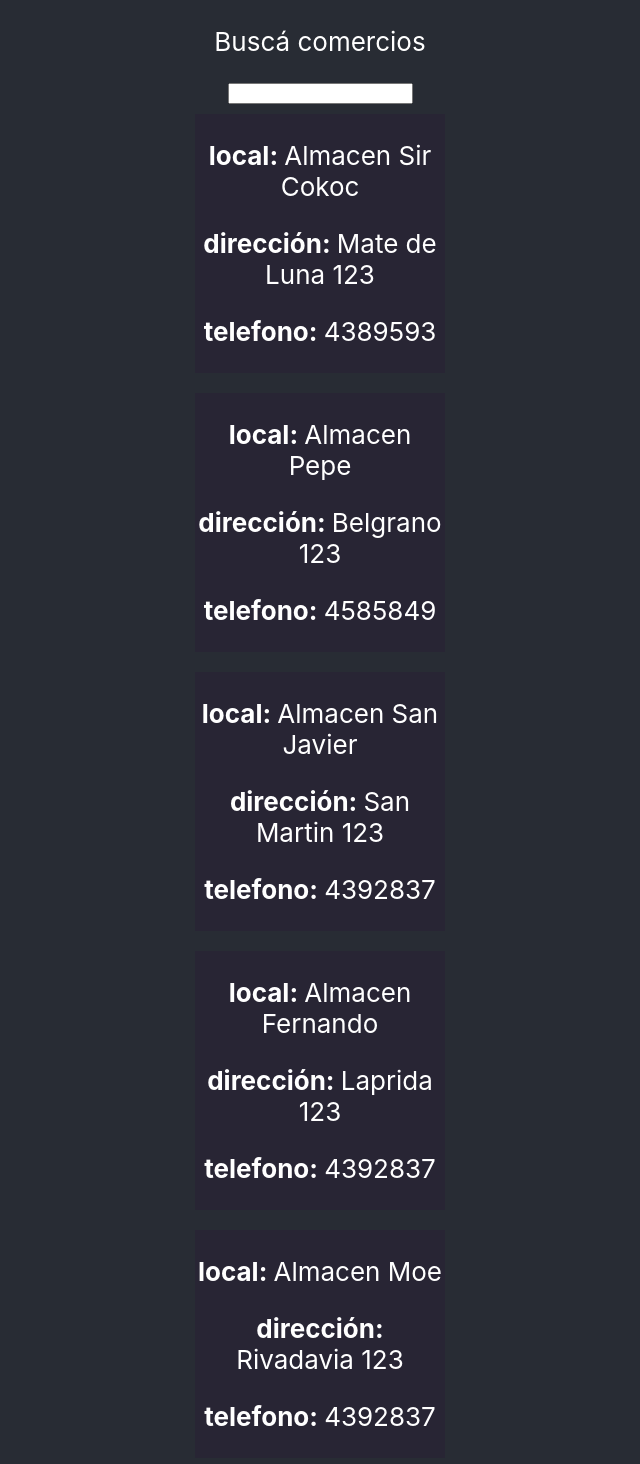
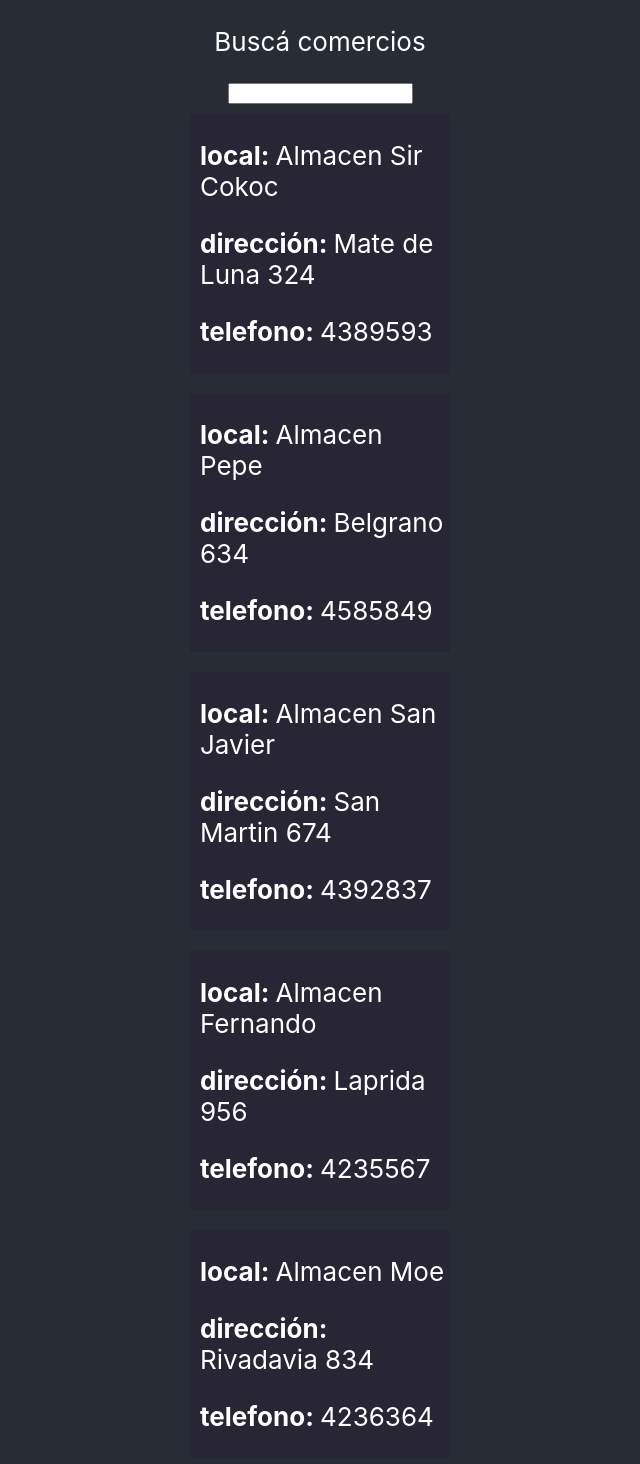
Before and after one commit to alexlecco/compra-desde-casa, a React (Create React App) app: page / in a window 1280 px wide. Shown: the top 1464 px of the page, without its empty margins (320-960 px from the left). Built offline with nearby package versions, Linux system fonts and the light colour scheme.

Commit message:
Modify data.json and alignment in StoreCard

```diff
--- a/src/App.css
+++ b/src/App.css
@@ -41,4 +41,6 @@
   background-color: #282534;
   width: 250px;
   margin: 10px 0;
+  text-align: left;
+  padding-left: 10px;
 }
--- a/src/data.json
+++ b/src/data.json
@@ -3,7 +3,7 @@
         "id": 0,
         "cuit": 123,
         "name": "Almacen Sir Cokoc",
-        "address": "Mate de Luna 123",
+        "address": "Mate de Luna 324",
         "email": "sircokoc@gmail.com",
         "phone": "4389593",
         "cellphone": "3813768594",
@@ -16,7 +16,7 @@
         "id": 1,
         "cuit": 123,
         "name": "Almacen Pepe",
-        "address": "Belgrano 123",
+        "address": "Belgrano 634",
         "email": "almacenpepe@gmail.com",
         "phone": "4585849",
         "cellphone": "3813059384",
@@ -29,7 +29,7 @@
         "id": 2,
         "cuit": 123,
         "name": "Almacen San Javier",
-        "address": "San Martin 123",
+        "address": "San Martin 674",
         "email": "sanjavier@gmail.com",
         "phone": "4392837",
         "cellphone": "3813304958",
@@ -42,9 +42,9 @@
         "id": 3,
         "cuit": 123,
         "name": "Almacen Fernando",
-        "address": "Laprida 123",
+        "address": "Laprida 956",
         "email": "fernando@gmail.com",
-        "phone": "4392837",
+        "phone": "4235567",
         "cellphone": "3814494959",
         "opening_hours": "9 - 15 hs",
         "accepts_credit": true,
@@ -55,9 +55,9 @@
         "id": 4,
         "cuit": 123,
         "name": "Almacen Moe",
-        "address": "Rivadavia 123",
+        "address": "Rivadavia 834",
         "email": "moe@gmail.com",
-        "phone": "4392837",
+        "phone": "4236364",
         "cellphone": "3814593849",
         "opening_hours": "9 - 15 hs",
         "accepts_credit": true,
```
